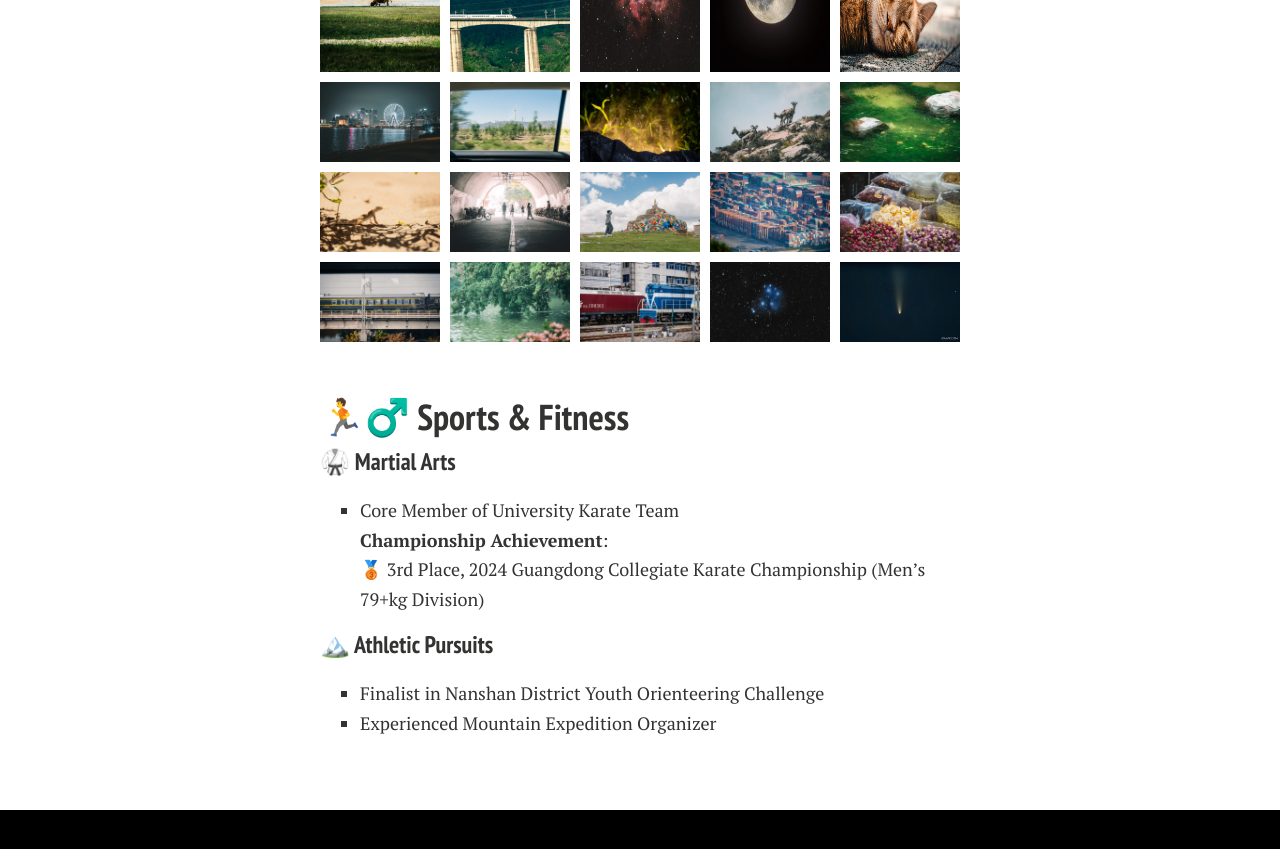
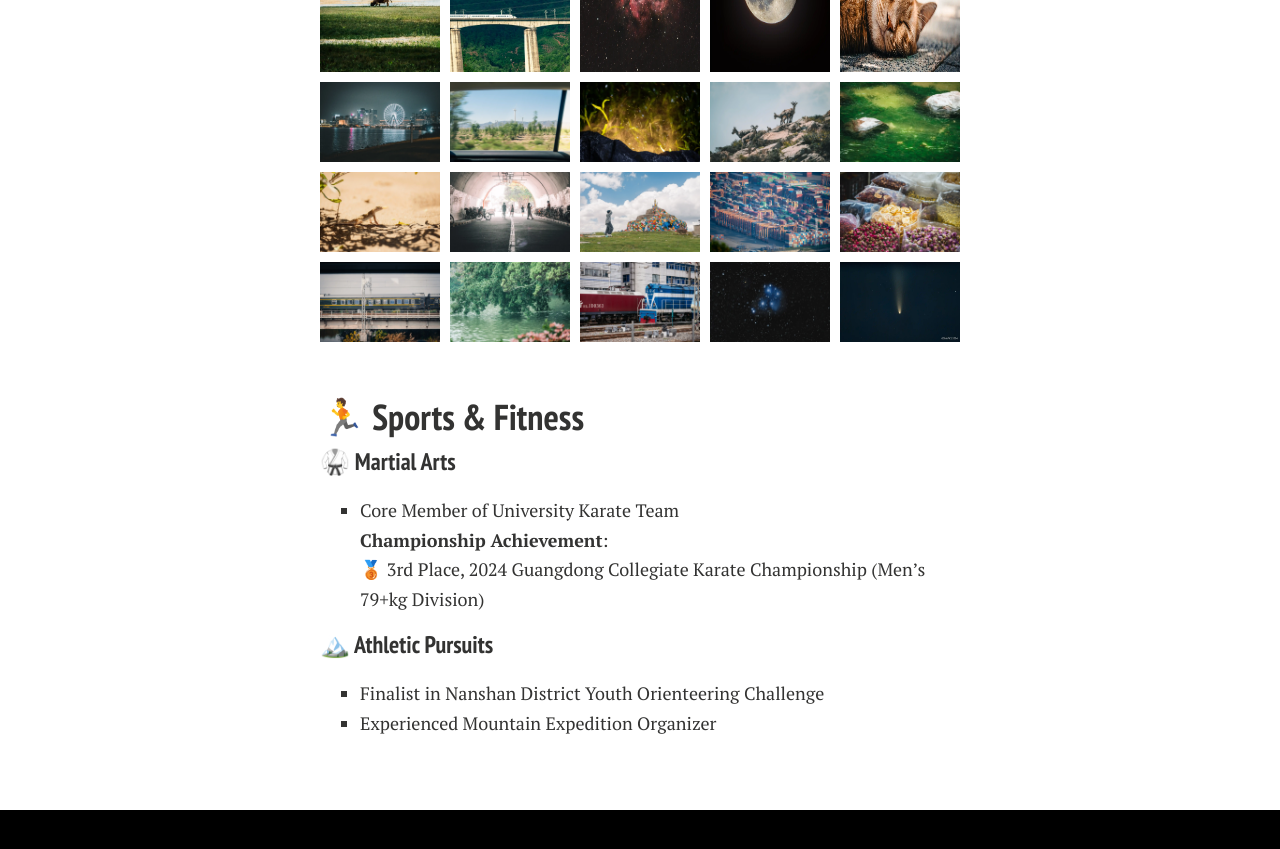
Before and after one commit to SMARK2022/SMARK2022.github.io, a Jekyll site: the page built from hobbies.md, in a window 1280 px wide and 900 px high, scrolled down 2141 px. Shown: the top 849 px of the window. Built offline with Jekyll 4.4.1, drawn with Linux system fonts in a browser that asks for light colours; nearby versions of some CDN libraries; comment, search, counter and statistics services are not loaded; a style sheet for code colours, icons or effects is not loaded.

```diff
--- a/hobbies.md
+++ b/hobbies.md
@@ -80,7 +80,7 @@
 <br>
 
 
-## 🏃♂️ Sports & Fitness
+## 🏃 Sports & Fitness
 
 ### 🥋 Martial Arts
 - Core Member of University Karate Team
```
